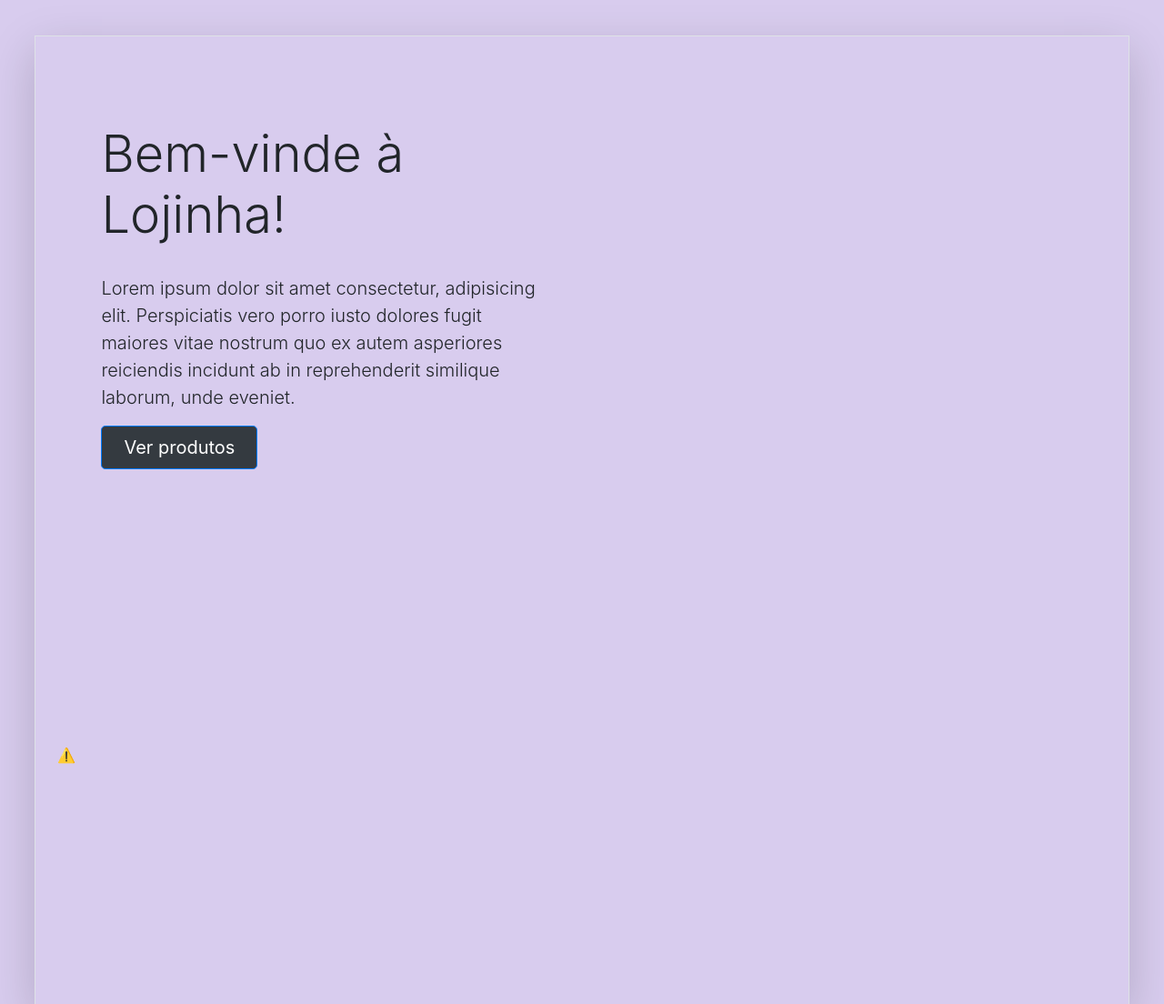
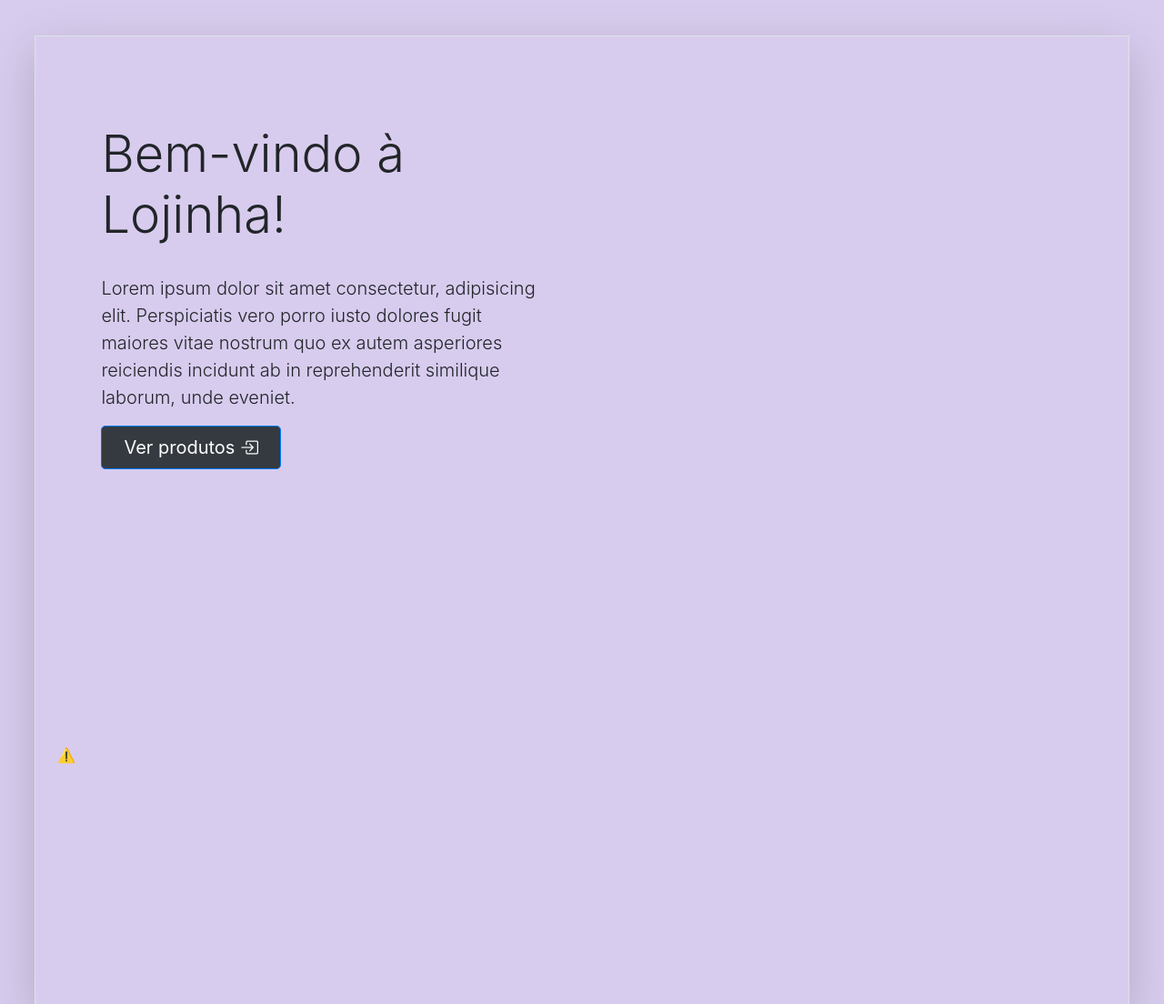
Before and after one commit to andreb308/django-online-store, a Django app: template templates/main.html in a window 1280 px wide. Shown: the part 60-1164 px from the top of the page at 91% size. Run offline with Django 3.2, Linux system fonts and the light colour scheme; the template is opened without the code that fills it, so the values that code supplies are empty.

Commit message:
Minor changes

```diff
--- a/templates/main.html
+++ b/templates/main.html
@@ -3,10 +3,11 @@
 
 <div class="row p-4 pb-0 pe-lg-0 pt-lg-5 align-items-center rounded-3 border shadow-lg" style='margin:3vw;'>
     <div class="col-lg-6 p-3 p-lg-5 pt-lg-3">
-      <h1 class="display-4 fw-bold lh-1">Bem-vinde à Lojinha!</h1><br>
+      <h1 class="display-4 fw-bold lh-1">Bem-vindo à Lojinha!</h1><br>
       <p class="lead">Lorem ipsum dolor sit amet consectetur, adipisicing elit. Perspiciatis vero porro iusto dolores fugit maiores vitae nostrum quo ex autem asperiores reiciendis incidunt ab in reprehenderit similique laborum, unde eveniet.</p>
       <div class="d-grid gap-2 d-md-flex justify-content-md-start mb-4 mb-lg-3">
-        <a href="/produtos"><button type="button" class="btn btn-primary btn-lg px-4 me-md-2 fw-bold bg-dark">Ver produtos</button></a>
+        <a href="/produtos"><button type="button" class="btn btn-primary btn-lg px-4 me-md-2 fw-bold bg-dark">Ver produtos <i class="bi bi-box-arrow-in-right"></i>
+        </button></a>
       </div>
     </div>
     <lottie-player src="https://assets6.lottiefiles.com/packages/lf20_57TxAX.json"  background="transparent"  speed="1"  style="width: 600px; height: 500px;"  loop autoplay></lottie-player>
--- a/templates/produto/detalhes.html
+++ b/templates/produto/detalhes.html
@@ -30,7 +30,7 @@
                                         {{ produto.categoria }}
                                         </a>
                                     </h6>
-                                    <p class="text-muted">
+                                    <p style="font-size:xx-large;">
                                         R$ {{ produto.preco }}
                                     </p>
                                     <p> {{ produto.descricao|safe|linebreaksbr }}</p>
```
